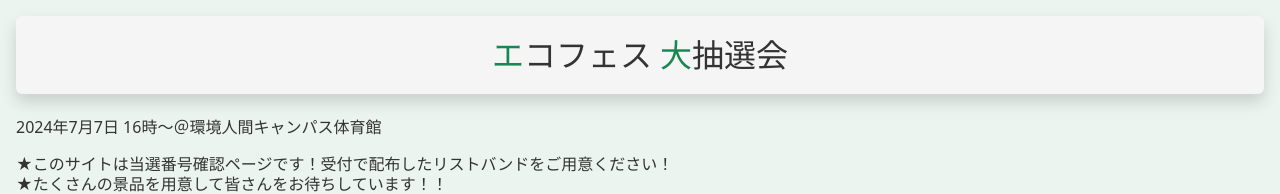
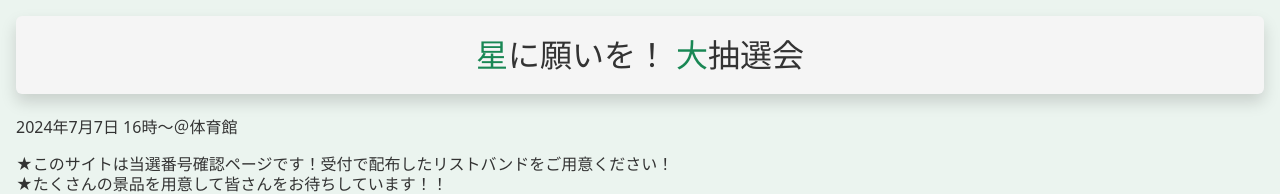
Before and after one commit to yu-rimasui/work08_lottery, a React (Create React App) app: page / in a window 1280 px wide. Shown: the top 194 px of the page. Built offline with nearby package versions, Linux system fonts and the light colour scheme; no server answers; the database is empty.

Commit message:
テキスト更新

```diff
--- a/public/index.html
+++ b/public/index.html
@@ -3,7 +3,7 @@
   <head>
     <meta charset="UTF-8" />
     <meta name="viewport" content="width=device-width, initial-scale=1.0" />
-    <title>エコフェス 大抽選会</title>
+    <title>大抽選会</title>
   </head>
   <body>
     <div id="root"></div>
--- a/src/pages/UserPage.jsx
+++ b/src/pages/UserPage.jsx
@@ -10,11 +10,11 @@ const UserPage = (props) => {
     <div className="p-3">
       <header className="shadow p-1 mb-4 bg-self rounded">
         <h2 className="m-3  d-flex justify-content-center">
-          <span className="text-success">エ</span>コフェス{""}
+          <span className="text-success ">星</span>に願いを！{""}
           <span className="text-success ms-2">大</span>抽選会
         </h2>
       </header>
-      <h6 className="mb-3">2024年7月7日 16時～＠環境人間キャンパス体育館</h6>
+      <h6 className="mb-3">2024年7月7日 16時～＠体育館</h6>
       <p className="mb-4">
         ★このサイトは当選番号確認ページです！受付で配布したリストバンドをご用意ください！
         <br />
```
